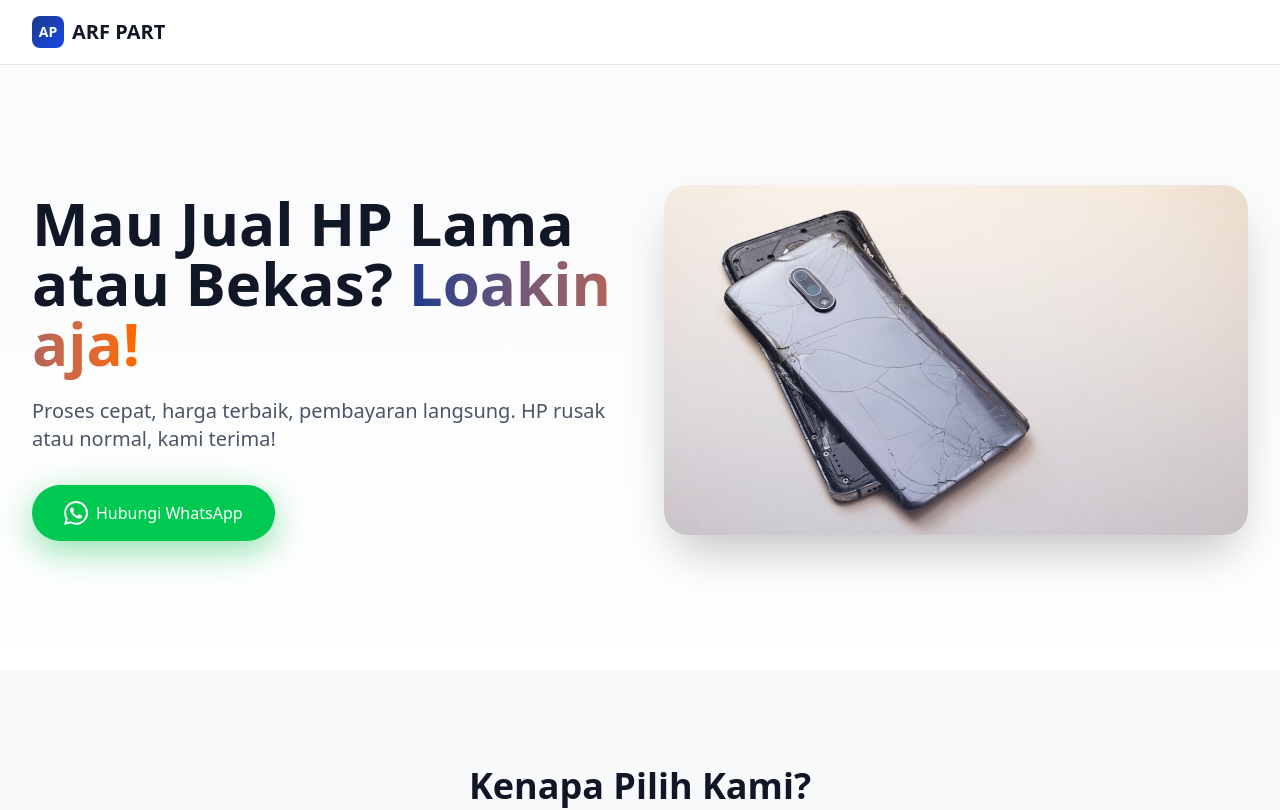
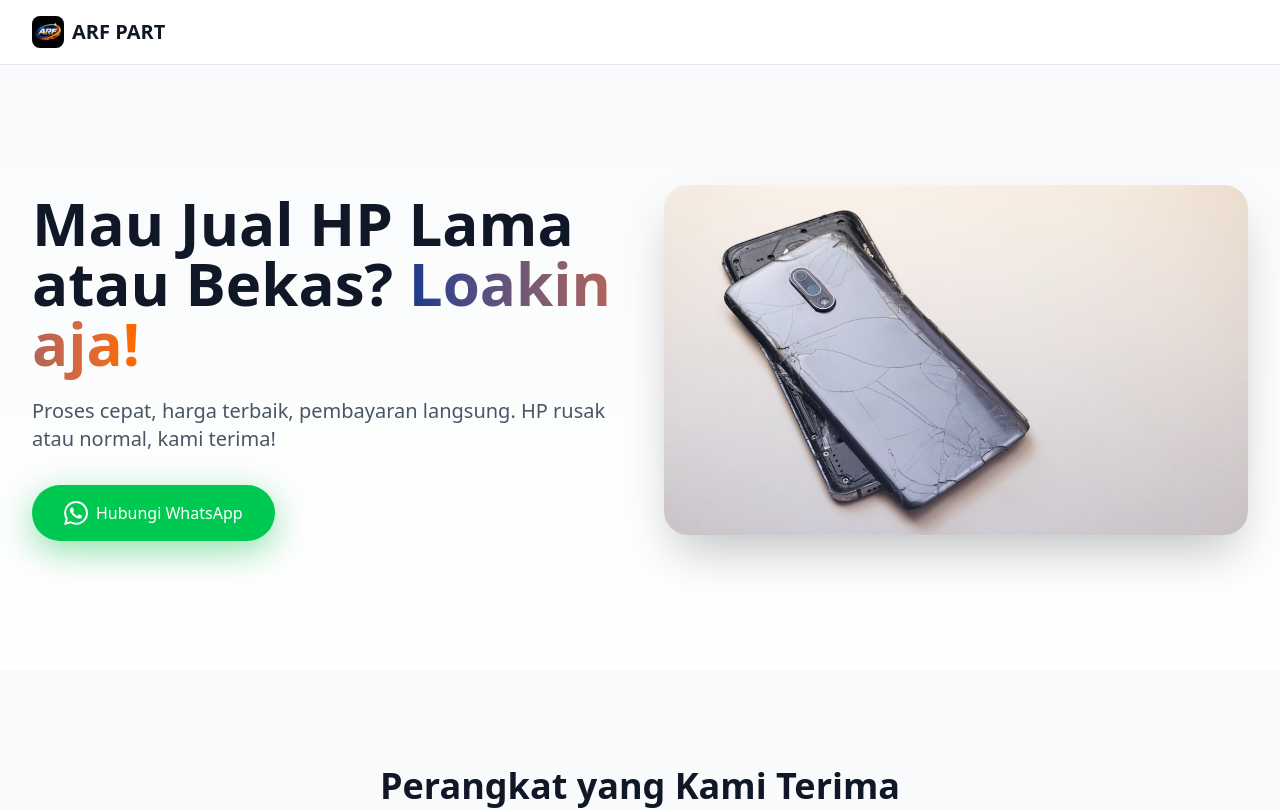
Before and after one commit to rikkriuk/sell-phone-landing-page, a React (Vite) app: page / in a window 1280 px wide. Shown: the top 810 px of the page. Built offline with nearby package versions, Linux system fonts and the light colour scheme.

Commit message:
refactor: adjust component

```diff
--- a/src/App.tsx
+++ b/src/App.tsx
@@ -8,42 +8,34 @@ import SupportedDevices from "./components/SupportedDevice";
 import { Products } from "./components/Products";
 import Location from "./components/Location";
 import FinalCTA from "./components/FinalCTA";
+import ScrollToTop from "./components/ScrollToTop";
+import Header from "./components/Header";
+import Footer from "./components/Footer";
 
 const App = () => {
-  const year = new Date().getFullYear();
-
   return (
     <div className="min-h-screen bg-white scroll-smooth">
-      <header className="fixed top-0 left-0 right-0 z-50 bg-white/95 backdrop-blur-sm border-b border-gray-200">
-        <div className="max-w-7xl mx-auto px-4 sm:px-6 lg:px-8 py-4">
-          <div className="flex items-center gap-2">
-            <div className="w-8 h-8 bg-gradient-to-br from-blue-900 to-blue-700 rounded-lg flex items-center justify-center">
-              <span className="text-white text-sm font-bold">AP</span>
-            </div>
-            <span className="text-xl font-bold text-gray-900">ARF PART</span>
-          </div>
-        </div>
-      </header>
+      <Header />
 
       <main className="pt-16">
         <div id="hero">
           <Hero />
         </div>
 
+        <SupportedDevices />
+
+        <HowItWorks />
+
         <div id="why-choose-us">
           <WhyChooseUs />
         </div>
 
-        <HowItWorks />
+        <div id="products">
+          <Products />
+        </div>
 
         <div id="testimonials">
           <Testimonials />
-        </div>
-
-        <SupportedDevices />
-
-        <div id="products">
-          <Products />
         </div>
 
         <div id="location">
@@ -53,11 +45,9 @@ const App = () => {
         <FinalCTA />
       </main>
 
-      <footer className="bg-gray-900 text-white py-8">
-        <div className="max-w-7xl mx-auto px-4 sm:px-6 lg:px-8 text-center">
-          <p className="text-gray-400">© {year} Loakin. Layanan jual beli HP bekas dan rusak terpercaya.</p>
-        </div>
-      </footer>
+      <Footer />
+
+      <ScrollToTop />
     </div>
   );
 }
```
